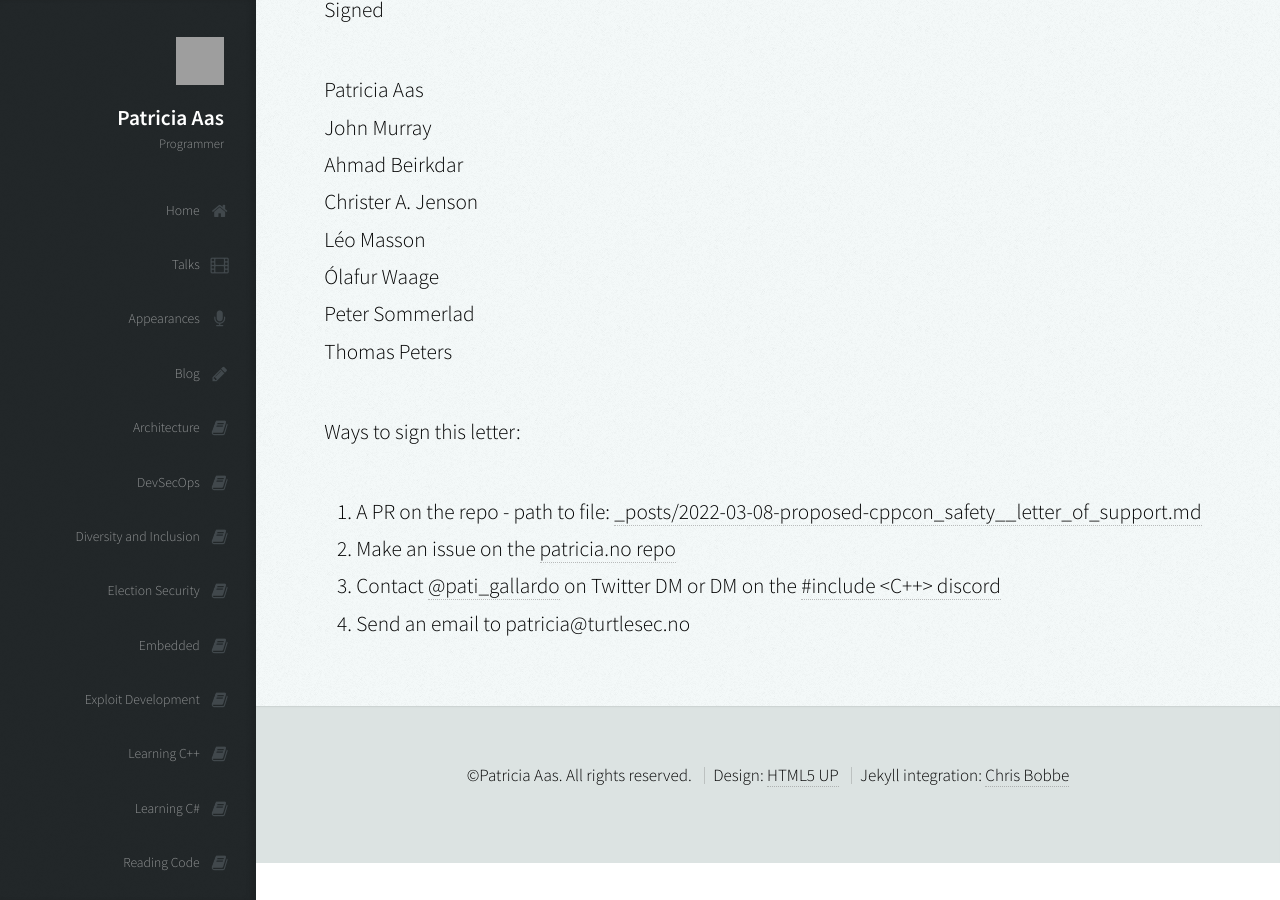
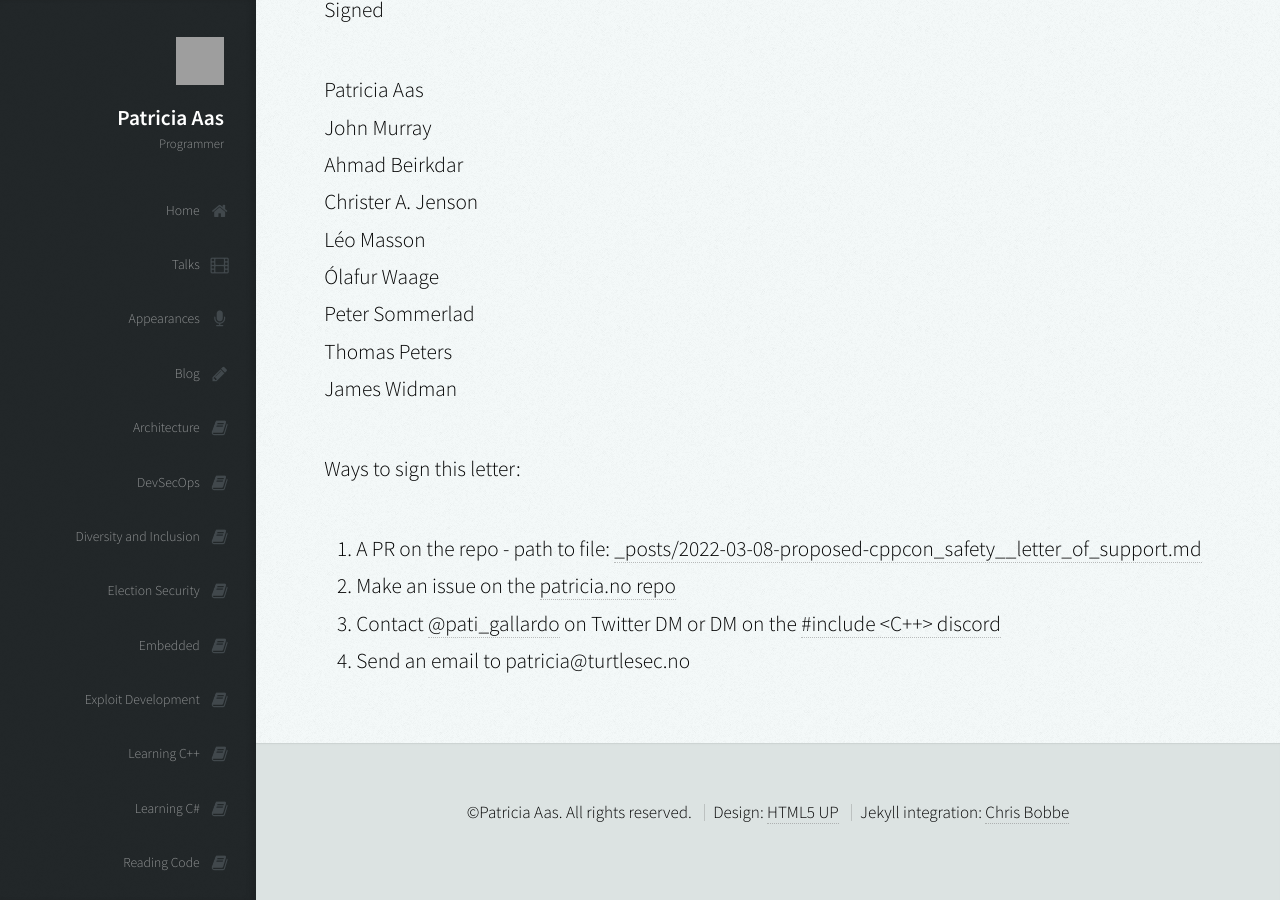
Before and after one commit to patricia-gallardo/patricia-gallardo.github.io, a Jekyll site: the page built from _posts/2022-03-08-proposed-cppcon_safety__letter_of_support.md, in a window 1280 px wide and 900 px high, scrolled down 558 px. Built offline with Jekyll 4.4.1, drawn with Linux system fonts in a browser that asks for light colours; nearby versions of some CDN libraries; grey boxes are pictures that could not be loaded.

Commit message:
Update 2022-03-08-proposed-cppcon_safety__letter_of_support.md

```diff
--- a/_posts/2022-03-08-proposed-cppcon_safety__letter_of_support.md
+++ b/_posts/2022-03-08-proposed-cppcon_safety__letter_of_support.md
@@ -24,6 +24,7 @@ Léo Masson <br>
 Ólafur Waage <br>
 Peter Sommerlad <br>
 Thomas Peters <br>
+James Widman <br>
 
 Ways to sign this letter:
 1. A PR on the repo - path to file: [_posts/2022-03-08-proposed-cppcon_safety__letter_of_support.md][4]
```
